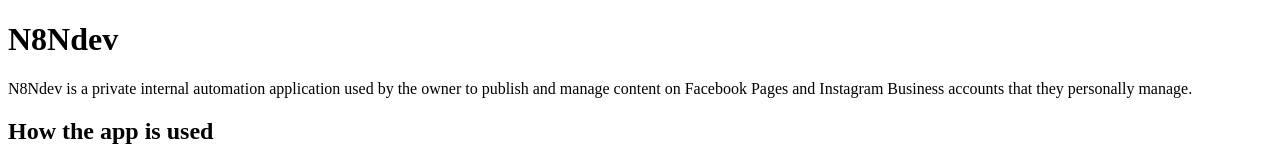
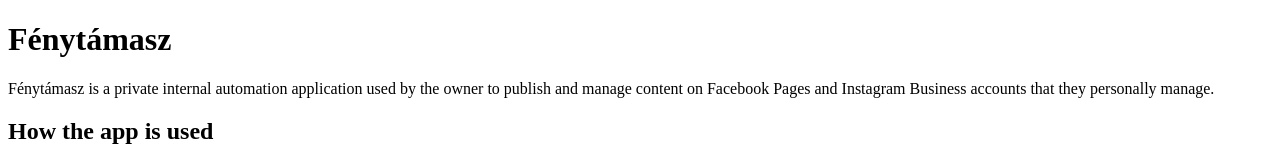
Before and after one commit to attgal/N8Ndev, a plain HTML site: page index.html in a window 1280 px wide. Shown: the top 160 px of the page. Drawn offline with Linux system fonts and the light colour scheme.

Commit message:
Fénytámasz Update index.html
Fénytámasz

```diff
--- a/index.html
+++ b/index.html
@@ -2,13 +2,13 @@
 <html lang="en">
 <head>
   <meta charset="UTF-8">
-  <title>N8Ndev – Internal Automation App</title>
+  <title>Fénytámasz – Internal Automation App</title>
 </head>
 <body>
-  <h1>N8Ndev</h1>
+  <h1>Fénytámasz</h1>
 
   <p>
-    N8Ndev is a private internal automation application used by the owner to
+    Fénytámasz is a private internal automation application used by the owner to
     publish and manage content on Facebook Pages and Instagram Business accounts
     that they personally manage.
   </p>
@@ -33,7 +33,7 @@
   <h2>Contact</h2>
   <p>
     For questions regarding this application, contact:<br>
-    <strong>Email:</strong> attgal@gmail.com
+    <strong>Email:</strong> gal.attila.fenytamasz@gmail.com
   </p>
 
 </body>
```
